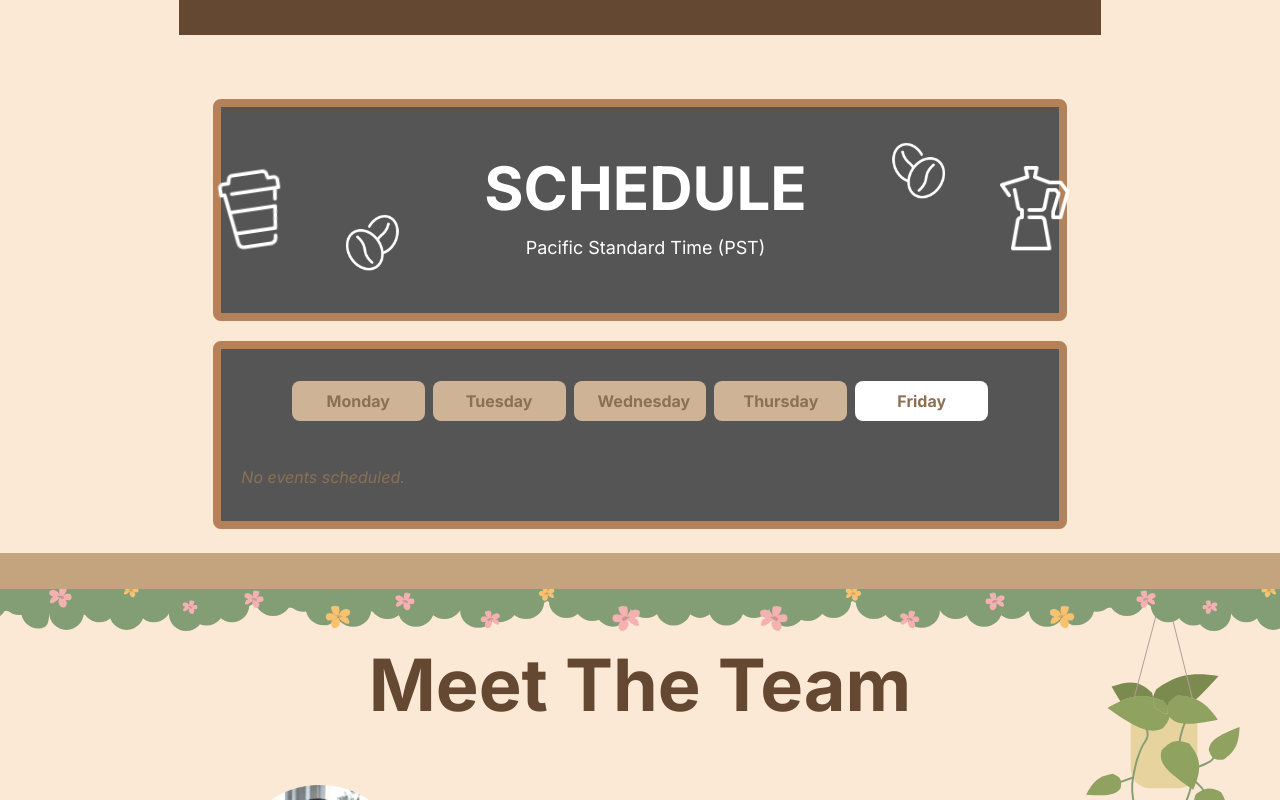
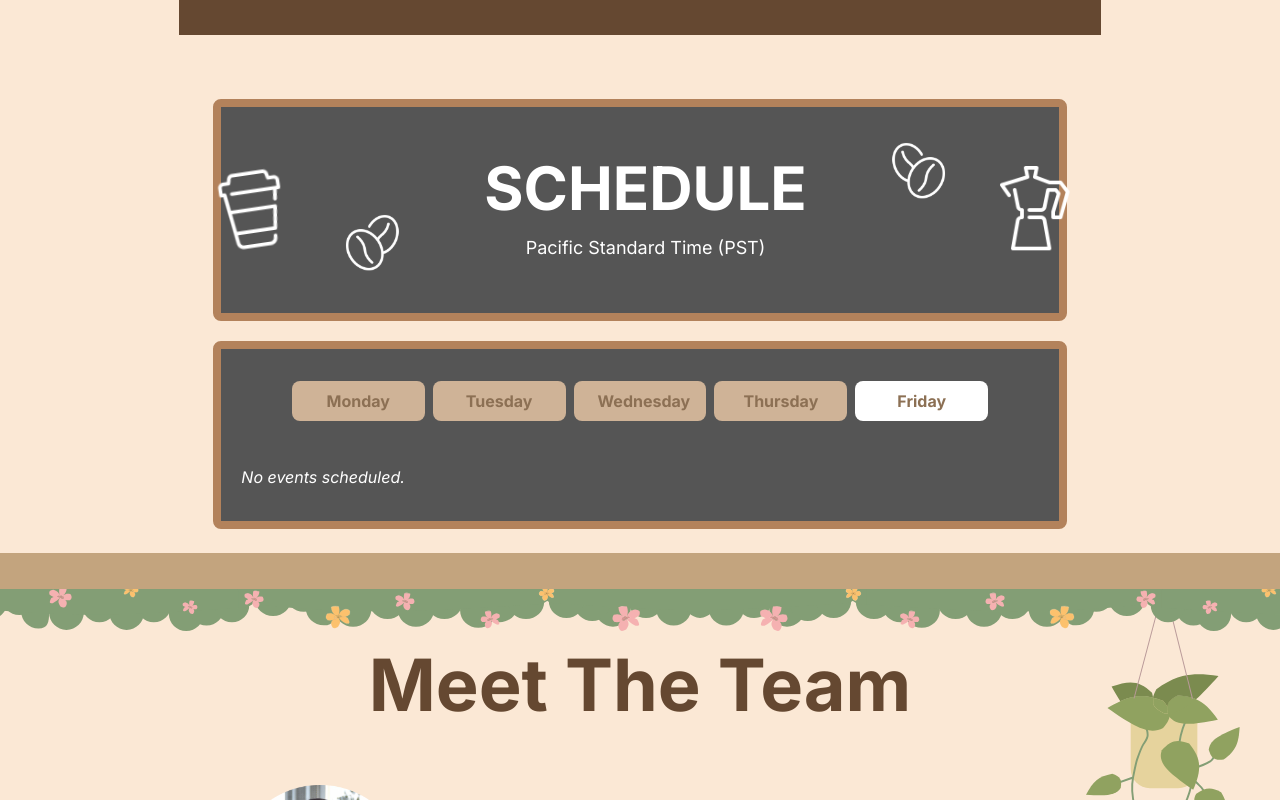
Before and after one commit to designatucr/designverse2026, a Next.js app: page / in a window 1280 px wide. Both pictures are taken after a click on the button "Friday". Shown: the part 6184-6984 px from the top of the page. Built offline with nearby package versions, Linux system fonts and the light colour scheme.

Commit message:
updated hover

```diff
--- a/src/components/live/schedule/index.tsx
+++ b/src/components/live/schedule/index.tsx
@@ -102,7 +102,7 @@ const LowerSchedule: React.FC<LowerScheduleProps> = ({
             className={`w-2/3 rounded-lg px-6 py-2 font-inter font-bold text-landing-brown-500 transition-colors md:w-1/6 ${
               day === selectedDay
                 ? "bg-white"
-                : "bg-landing-brown-600 hover:text-landing-brown-700"
+                : "bg-landing-brown-600 hover:scale-105 hover:text-landing-brown-700"
             }`}
           >
             {day}
@@ -112,7 +112,7 @@ const LowerSchedule: React.FC<LowerScheduleProps> = ({
 
       <div className="mt-5 space-y-6">
         {events.length === 0 ? (
-          <p className="italic text-landing-brown-500">No events scheduled.</p>
+          <p className="italic text-white">No events scheduled.</p>
         ) : (
           events.map((event, index) => (
             <div
```
